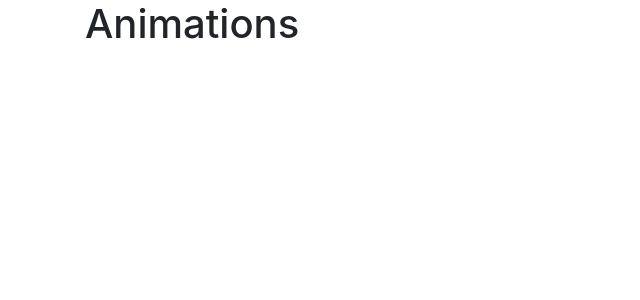
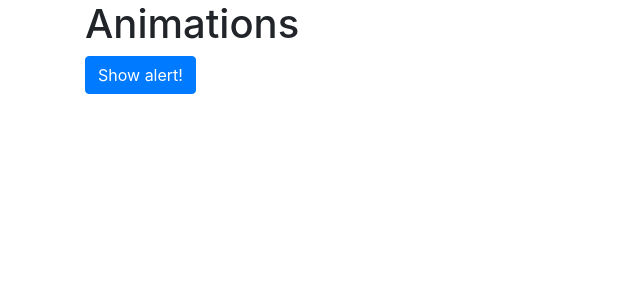
Before and after one commit to AdamKokoszka/Vue-Udemy-Course, a Vue app: page / in a window 1280 px wide. Shown: the top 300 px of the page, without its empty margins (0-640 px from the left). Built offline with nearby package versions, Linux system fonts and the light colour scheme.

Commit message:
In progress

```diff
--- a/src/App.vue
+++ b/src/App.vue
@@ -3,7 +3,12 @@
     <div class="row">
       <div class="col-xs-12 col-sm-8 col-sm-offset-2 col-md-6 col-md-offset-3">
         <h1>Animations</h1>
-
+        <button class="btn btn-primary" @click="show = !show">Show alert!</button>
+        <br>
+        <br>
+        <transition>
+          <div class="alert alert-info" v-if="show">Some info</div>
+        </transition>
       </div>
     </div>
   </div>
@@ -13,10 +18,11 @@
   export default {
     data() {
       return {
-
+        show: false
       }
     }
   }
+
 </script>
 
 <style>
```
Lines whose indentation alone changed are shown as unchanged.
